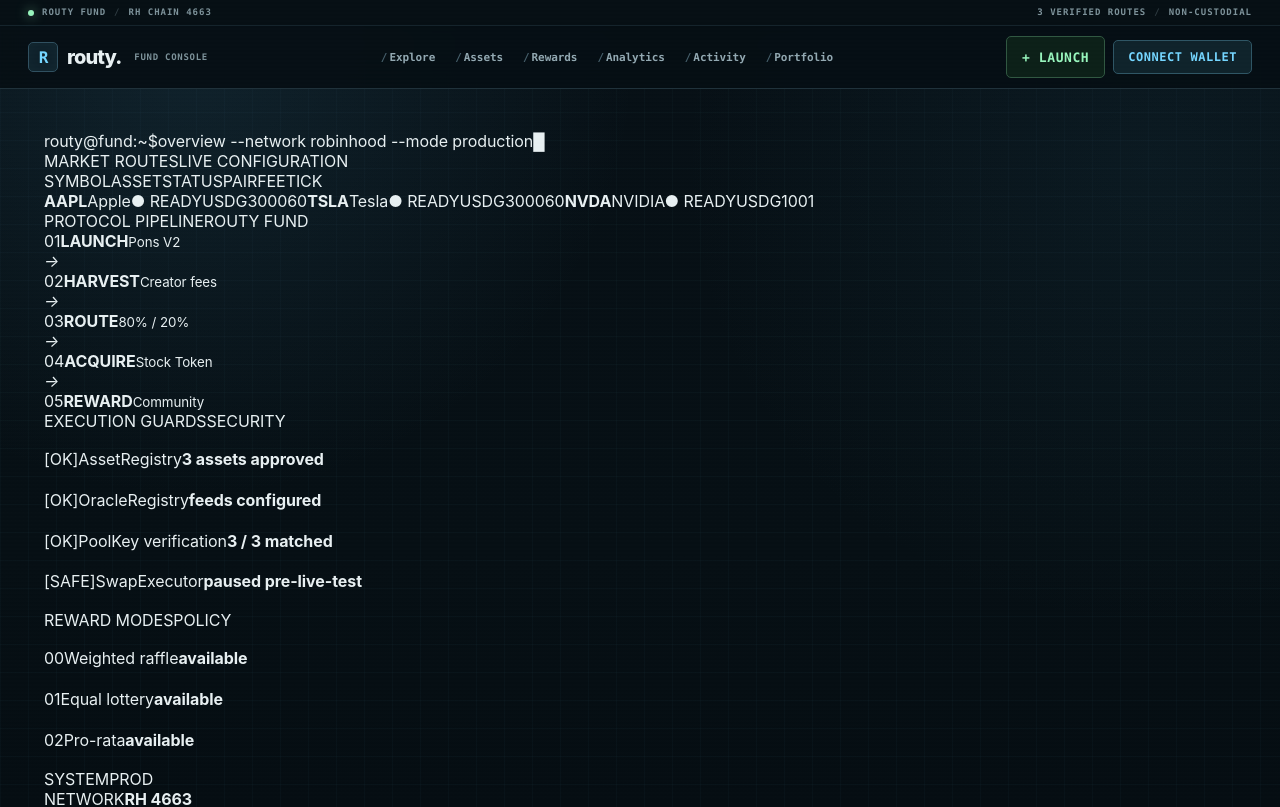
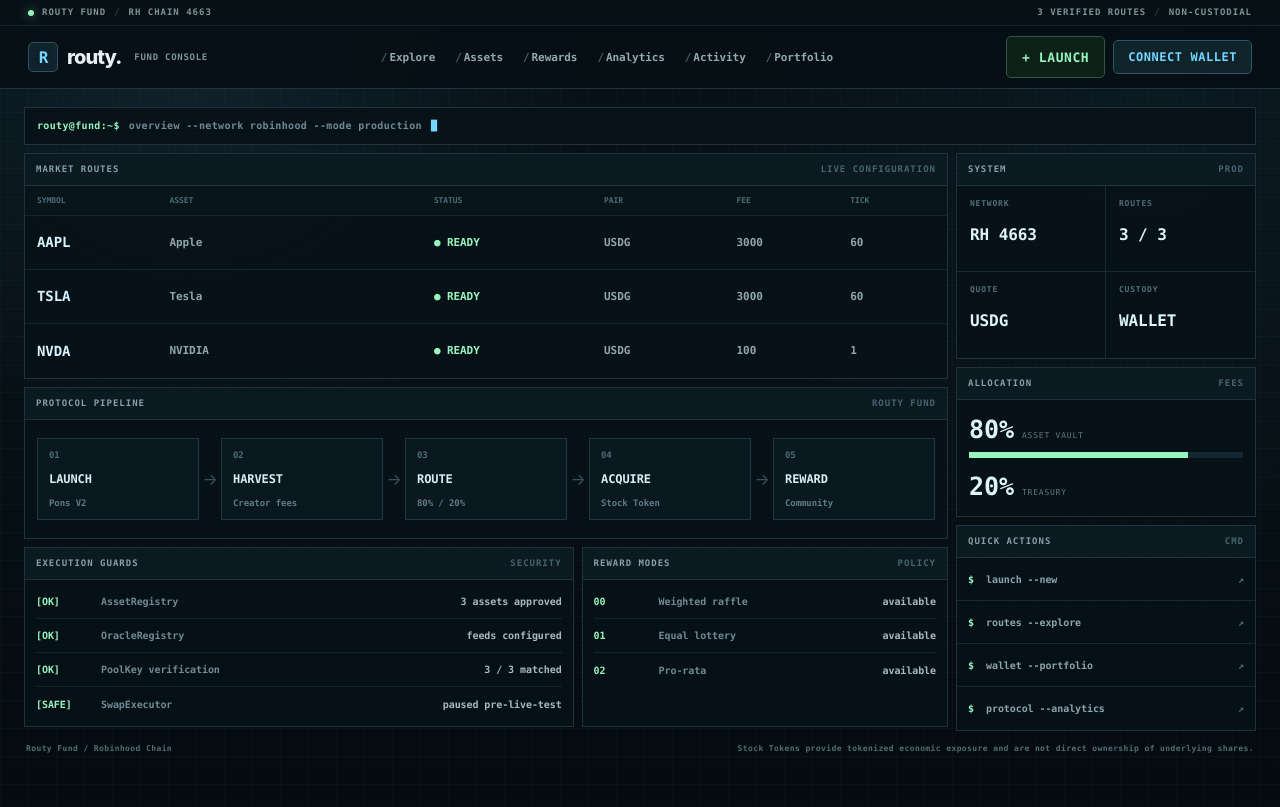
Before and after one commit to RoutyFund/Routy-Fund, a Next.js app: page / in a window 1280 px wide. Shown: the top 807 px of the page. Built offline with nearby package versions, Linux system fonts and the light colour scheme; no server answers.

Commit message:
ui: add dense fund terminal dashboard layout

```diff
--- a/src/app/globals.css
+++ b/src/app/globals.css
@@ -490,3 +490,68 @@ code{color:#a9e4f8}
   .navlinks a{background:#0a171e;border:1px solid var(--term-line)}
   .wrap,.home-wrap{padding-top:30px}
 }
+
+
+/* True protocol terminal dashboard */
+.terminal-home{max-width:1440px;padding-top:18px}
+.terminal-commandbar{
+ display:flex;align-items:center;gap:9px;height:38px;padding:0 12px;margin-bottom:8px;
+ border:1px solid var(--term-line);background:#071219;color:#718a95;
+ font:600 10px/1 ui-monospace,SFMono-Regular,Menlo,monospace;letter-spacing:.035em
+}
+.terminal-prompt{color:var(--term-green)}
+.terminal-cursor{color:var(--term-cyan);animation:terminal-blink 1.05s steps(1) infinite}
+@keyframes terminal-blink{50%{opacity:0}}
+.terminal-dashboard{display:grid;grid-template-columns:minmax(0,1fr) 300px;gap:8px}
+.terminal-main,.terminal-sidebar{display:flex;flex-direction:column;gap:8px;min-width:0}
+.terminal-window{border:1px solid var(--term-line);background:rgba(7,18,24,.92);min-width:0}
+.terminal-window-head{
+ min-height:32px;display:flex;align-items:center;justify-content:space-between;gap:12px;padding:0 11px;
+ border-bottom:1px solid var(--term-line);background:#0c1a21;color:#87a0aa;
+ font:700 9px/1 ui-monospace,SFMono-Regular,Menlo,monospace;letter-spacing:.11em
+}
+.terminal-window-head span:last-child{color:#476571}
+.terminal-table{
+ min-height:54px;display:grid;grid-template-columns:.65fr 1.35fr .85fr .65fr .55fr .45fr;gap:10px;
+ align-items:center;padding:0 12px;border-bottom:1px solid #152831;
+ font:600 11px/1.2 ui-monospace,SFMono-Regular,Menlo,monospace;color:#91a6ae
+}
+a.terminal-table:hover{background:#0c1d25;color:#dcebef}
+.terminal-table:last-child{border-bottom:0}
+.terminal-table strong{font-size:14px;color:#d9f4ff}
+.terminal-table-head{min-height:30px;color:#4f6c77;font-size:8px;background:#08151b}
+.terminal-ok{color:var(--term-green)}
+.terminal-pipeline{display:grid;grid-template-columns:1fr 22px 1fr 22px 1fr 22px 1fr 22px 1fr;align-items:center;padding:18px 12px}
+.terminal-pipeline>div{min-height:82px;border:1px solid #1e3741;background:#0a1820;padding:11px;display:flex;flex-direction:column;justify-content:space-between}
+.terminal-pipeline>div span{color:#4f6c77;font:700 9px ui-monospace,SFMono-Regular,Menlo,monospace}
+.terminal-pipeline>div b{color:#d9edf3;font:700 12px ui-monospace,SFMono-Regular,Menlo,monospace}
+.terminal-pipeline>div small{color:#617b86;font:600 9px ui-monospace,SFMono-Regular,Menlo,monospace}
+.terminal-pipeline>i{text-align:center;color:#355461;font-style:normal}
+.terminal-grid-2{display:grid;grid-template-columns:1.2fr .8fr;gap:8px}
+.terminal-log{padding:5px 11px}
+.terminal-log p{display:grid;grid-template-columns:55px 1fr auto;gap:10px;margin:0;min-height:34px;align-items:center;border-bottom:1px solid #13262e;font:600 10px ui-monospace,SFMono-Regular,Menlo,monospace}
+.terminal-log p:last-child{border:0}
+.terminal-log time{color:var(--term-green)}
+.terminal-log span{color:#718a94}.terminal-log b{color:#a8bac1;font-weight:600}
+.terminal-kpis{display:grid;grid-template-columns:1fr 1fr}
+.terminal-kpis div{min-height:86px;padding:13px;border-right:1px solid #172c35;border-bottom:1px solid #172c35}
+.terminal-kpis div:nth-child(2n){border-right:0}.terminal-kpis div:nth-last-child(-n+2){border-bottom:0}
+.terminal-kpis span{display:block;color:#536f7b;font:700 8px ui-monospace,SFMono-Regular,Menlo,monospace;letter-spacing:.1em}
+.terminal-kpis strong{display:block;margin-top:17px;color:#dff5fc;font:700 16px ui-monospace,SFMono-Regular,Menlo,monospace}
+.terminal-allocation{padding:15px 12px;font-family:ui-monospace,SFMono-Regular,Menlo,monospace}
+.terminal-allocation strong{display:inline-block;color:#dff5fc;font-size:25px;margin-right:8px}
+.terminal-allocation span{font-size:8px;color:#607a85;letter-spacing:.1em}
+.terminal-allocation div{height:6px;background:#142831;margin:8px 0 14px}.terminal-allocation div i{display:block;width:80%;height:100%;background:var(--term-green)}
+.terminal-actions-panel a{min-height:43px;padding:0 11px;border-bottom:1px solid #162a33;display:grid;grid-template-columns:18px 1fr auto;align-items:center;color:#8ca4ae;font:600 10px ui-monospace,SFMono-Regular,Menlo,monospace}
+.terminal-actions-panel a:last-child{border-bottom:0}.terminal-actions-panel a span{color:var(--term-green)}.terminal-actions-panel a b{color:#4e707d}.terminal-actions-panel a:hover{background:#0d2028;color:#dcebef}
+.terminal-bottomline{display:flex;justify-content:space-between;gap:20px;padding:12px 2px;color:#526d78;font:600 8px/1.4 ui-monospace,SFMono-Regular,Menlo,monospace;letter-spacing:.05em}
+@media(max-width:980px){.terminal-dashboard{grid-template-columns:1fr}.terminal-sidebar{display:grid;grid-template-columns:1fr 1fr}.terminal-actions-panel{grid-column:1/-1}}
+@media(max-width:700px){
+ .terminal-home{padding-top:10px}
+ .terminal-commandbar{overflow:hidden;white-space:nowrap}
+ .terminal-table{grid-template-columns:.65fr 1.2fr .9fr .7fr}.terminal-table>:nth-child(n+5){display:none}
+ .terminal-pipeline{grid-template-columns:1fr 1fr;gap:6px}.terminal-pipeline>i{display:none}.terminal-pipeline>div:last-child{grid-column:1/-1}
+ .terminal-grid-2,.terminal-sidebar{grid-template-columns:1fr}
+ .terminal-actions-panel{grid-column:auto}
+ .terminal-bottomline{flex-direction:column}
+}
```
